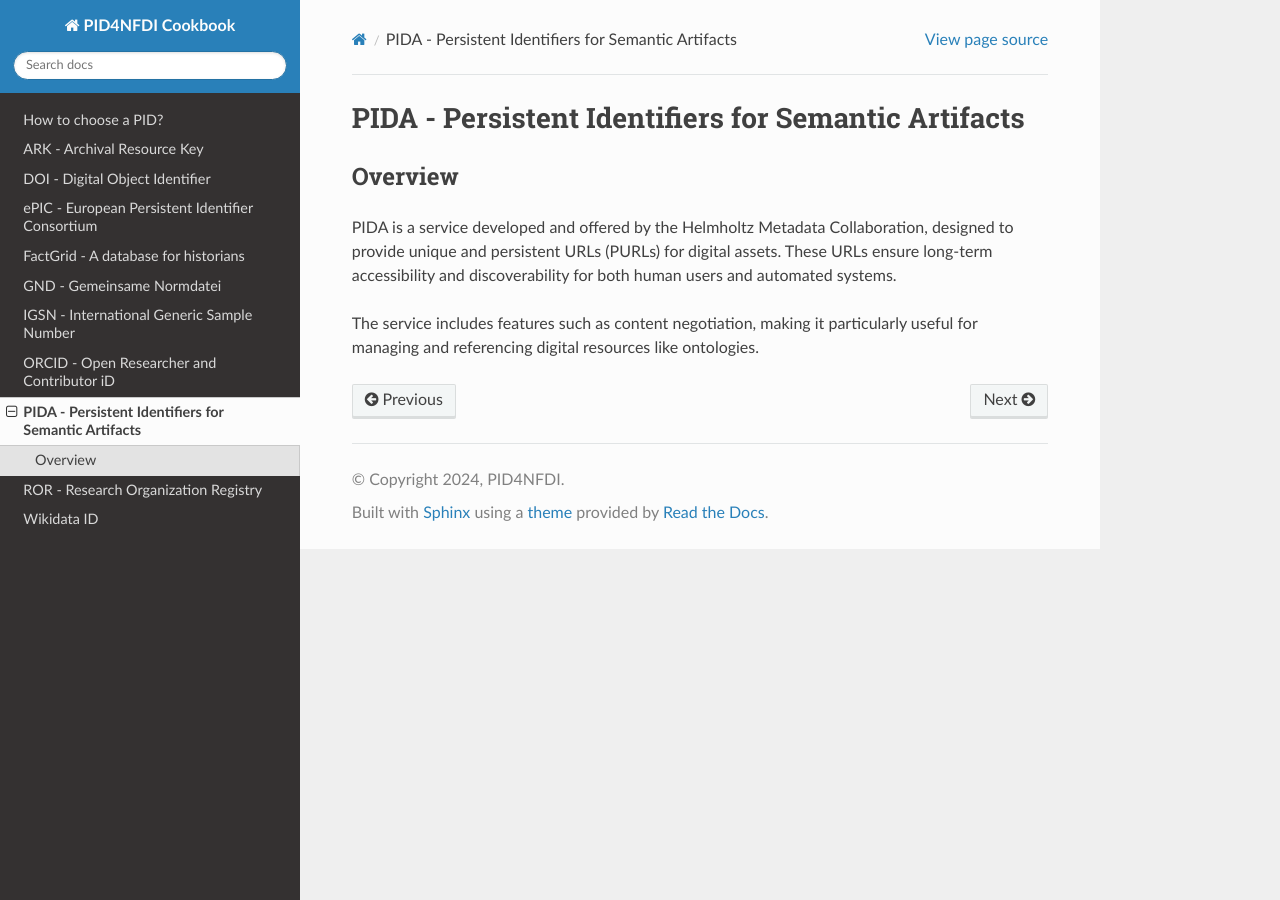
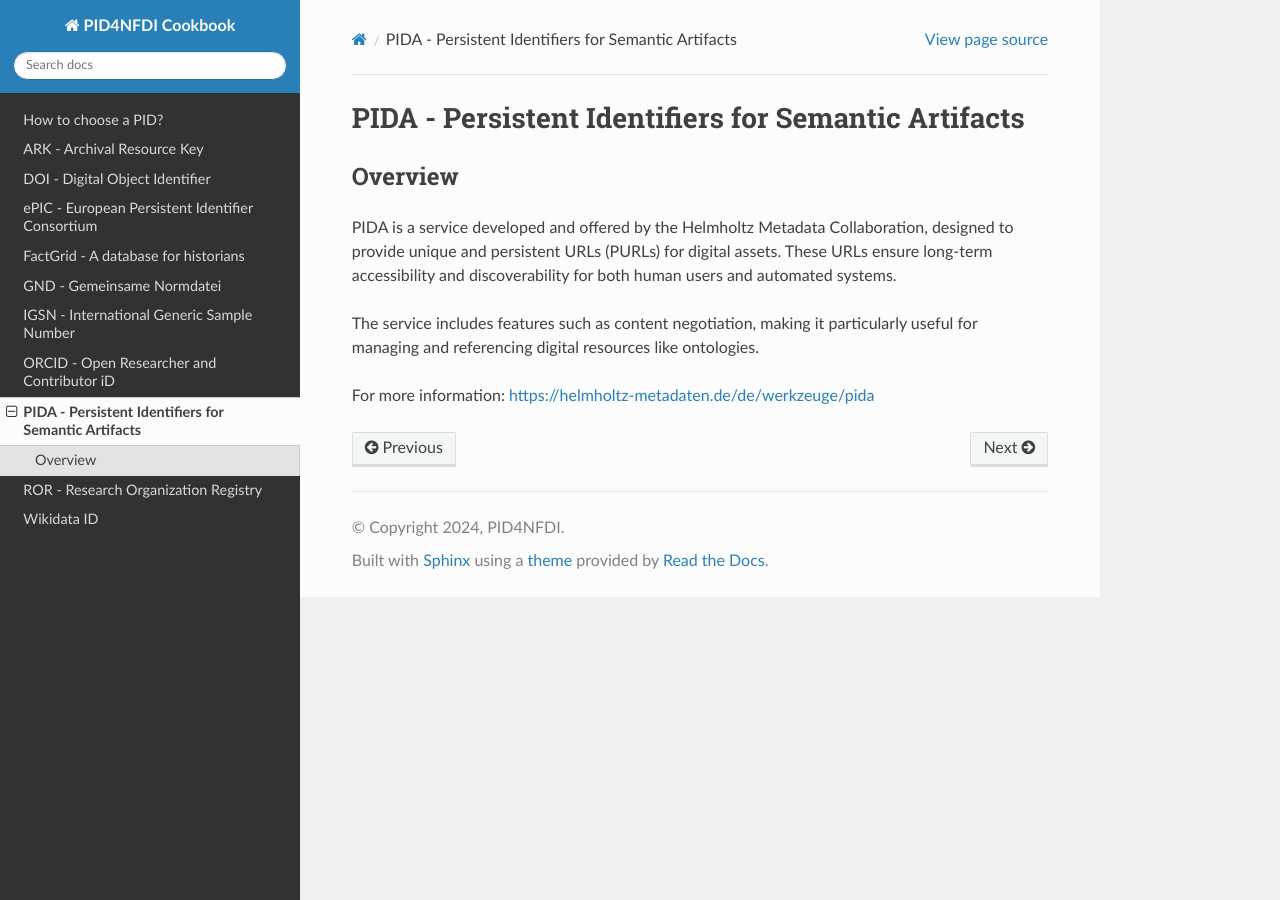
Before and after one commit to stephw-tib/pid4nfdi-training, a Sphinx documentation site: the page built from docs/source/pida.rst, in a window 1280 px wide. Built offline with Sphinx 7.4.7 and the Read the Docs theme 3.1.0, drawn with Linux system fonts in a browser that asks for light colours; pages that are not in the unit, such as notebooks, are missing from menus.

Commit message:
Update pida.rst
updated URL for more info

Signed-off-by: kahlertt <166626523+kahlertt@users.noreply.github.com>

```diff
--- a/docs/source/pida.rst
+++ b/docs/source/pida.rst
@@ -7,3 +7,5 @@ Overview
 PIDA is a service developed and offered by the Helmholtz Metadata Collaboration, designed to provide unique and persistent URLs (PURLs) for digital assets. These URLs ensure long-term accessibility and discoverability for both human users and automated systems.
 
 The service includes features such as content negotiation, making it particularly useful for managing and referencing digital resources like ontologies.
+
+For more information: https://helmholtz-metadaten.de/de/werkzeuge/pida
```
